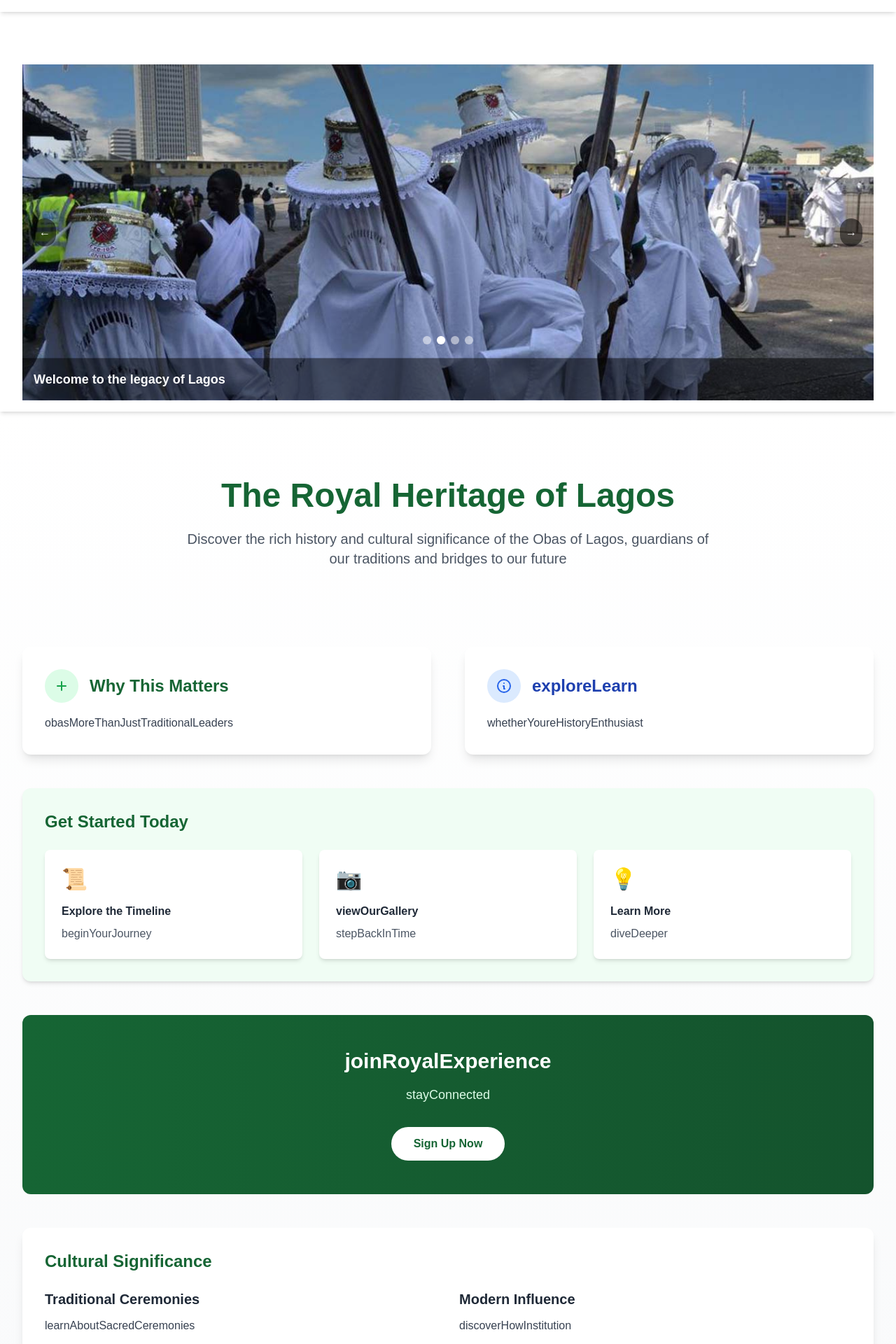
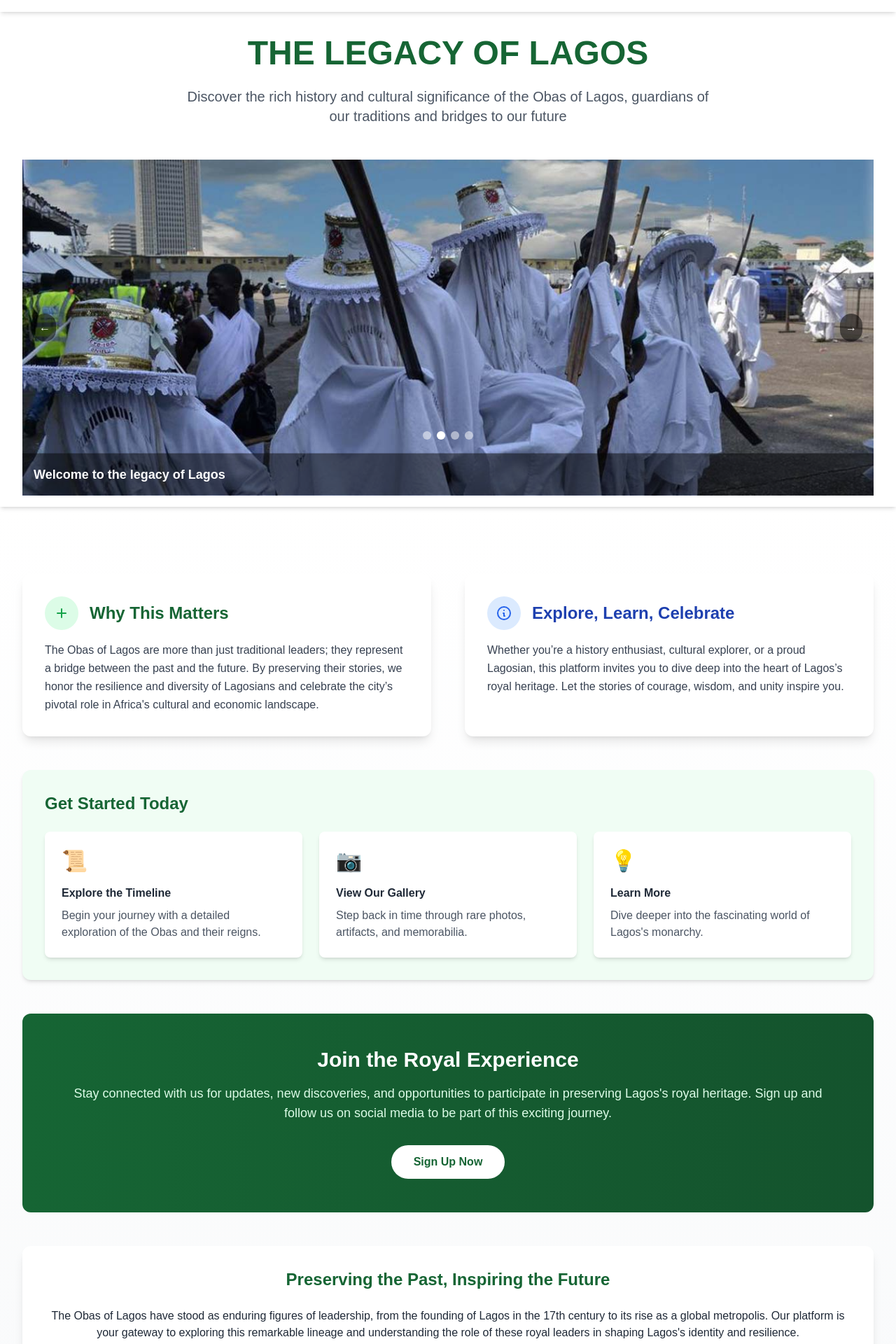
Before and after one commit to rolandaayo/obaoflagos, a Next.js app: page / in a window 1280 px wide. Shown: the part 100-2020 px from the top of the page at 70% size. Built offline with nearby package versions, Linux system fonts and the light colour scheme.

Commit message:
refixed the home page

```diff
--- a/src/app/components/Body.jsx
+++ b/src/app/components/Body.jsx
@@ -18,7 +18,7 @@ export default function Body() {
     <div className="bg-gradient-to-b from-white to-gray-50 pb-20 text-black pt-24 shadow-md">
       <div className="mx-auto max-w-7xl px-4 md:px-8 flex flex-col space-y-12">
         {/* Hero Section */}
-        <MotionSection
+        {/* <MotionSection
           className="text-center mb-16"
           initial={fadeInUp.initial}
           animate={fadeInUp.animate}
@@ -30,7 +30,7 @@ export default function Body() {
           <p className="text-xl text-gray-600 max-w-3xl mx-auto">
             {t("discoverRichHistory")}
           </p>
-        </MotionSection>
+        </MotionSection> */}
 
         {/* Main Content Sections */}
         <div className="grid md:grid-cols-2 gap-12">
@@ -62,7 +62,7 @@ export default function Body() {
               </h2>
             </div>
             <p className="text-gray-700 leading-relaxed">
-              {t("obasMoreThanJustTraditionalLeaders")}
+              {t("The Obas of Lagos are more than just traditional leaders; they represent a bridge between the past and the future. By preserving their stories, we honor the resilience and diversity of Lagosians and celebrate the city’s pivotal role in Africa's cultural and economic landscape.")}
             </p>
           </MotionSection>
 
@@ -90,11 +90,11 @@ export default function Body() {
                 </svg>
               </div>
               <h2 className="text-2xl font-bold text-blue-800">
-                {t("exploreLearn")}
+                {t("Explore, Learn, Celebrate")}
               </h2>
             </div>
             <p className="text-gray-700 leading-relaxed">
-              {t("whetherYoureHistoryEnthusiast")}
+              {t("Whether you’re a history enthusiast, cultural explorer, or a proud Lagosian, this platform invites you to dive deep into the heart of Lagos’s royal heritage. Let the stories of courage, wisdom, and unity inspire you.")}
             </p>
           </MotionSection>
         </div>
@@ -115,19 +115,19 @@ export default function Body() {
               <h3 className="font-bold mb-2 text-gray-800">
                 {t("exploreTimeline")}
               </h3>
-              <p className="text-gray-600">{t("beginYourJourney")}</p>
+              <p className="text-gray-600">{t("Begin your journey with a detailed exploration of the Obas and their reigns.")}</p>
             </div>
             <div className="bg-white p-6 rounded-lg shadow-md hover:shadow-lg transition-shadow duration-300">
               <div className="text-3xl mb-4">📷</div>
               <h3 className="font-bold mb-2 text-gray-800">
-                {t("viewOurGallery")}
+                {t("View Our Gallery")}
               </h3>
-              <p className="text-gray-600">{t("stepBackInTime")}</p>
+              <p className="text-gray-600">{t("Step back in time through rare photos, artifacts, and memorabilia.")}</p>
             </div>
             <div className="bg-white p-6 rounded-lg shadow-md hover:shadow-lg transition-shadow duration-300">
               <div className="text-3xl mb-4">💡</div>
               <h3 className="font-bold mb-2 text-gray-800">{t("learnMore")}</h3>
-              <p className="text-gray-600">{t("diveDeeper")}</p>
+              <p className="text-gray-600">{t("Dive deeper into the fascinating world of Lagos's monarchy.")}</p>
             </div>
           </div>
         </MotionSection>
@@ -140,9 +140,9 @@ export default function Body() {
           transition={{ ...fadeInUp.transition, delay: 0.5 }}
         >
           <h2 className="text-3xl font-bold mb-4">
-            {t("joinRoyalExperience")}
+            {t("Join the Royal Experience")}
           </h2>
-          <p className="text-lg mb-8 text-green-100">{t("stayConnected")}</p>
+          <p className="text-lg mb-8 text-green-100">{t("Stay connected with us for updates, new discoveries, and opportunities to participate in preserving Lagos's royal heritage. Sign up and follow us on social media to be part of this exciting journey.")}</p>
           <button className="bg-white text-green-800 px-8 py-3 rounded-full font-bold hover:bg-green-100 transition-colors duration-300">
             {t("signUpNow")}
           </button>
@@ -155,25 +155,14 @@ export default function Body() {
           animate={fadeInUp.animate}
           transition={{ ...fadeInUp.transition, delay: 0.6 }}
         >
-          <h2 className="text-2xl font-bold mb-6 text-green-800">
-            {t("culturalSignificance")}
+          <h2 className="text-2xl text-center font-bold mb-6 text-green-800">
+            {t("Preserving the Past, Inspiring the Future")}
           </h2>
-          <div className="grid md:grid-cols-2 gap-8">
+          <div className="gap-8">
             <div>
-              <h3 className="font-bold text-xl mb-3 text-gray-800">
-                {t("traditionalCeremonies")}
+              <h3 className=" text-center mb-3 text-gray-800">
+                {t("The Obas of Lagos have stood as enduring figures of leadership, from the founding of Lagos in the 17th century to its rise as a global metropolis. Our platform is your gateway to exploring this remarkable lineage and understanding the role of these royal leaders in shaping Lagos's identity and resilience.")}
               </h3>
-              <p className="text-gray-700 mb-4">
-                {t("learnAboutSacredCeremonies")}
-              </p>
-            </div>
-            <div>
-              <h3 className="font-bold text-xl mb-3 text-gray-800">
-                {t("modernInfluence")}
-              </h3>
-              <p className="text-gray-700 mb-4">
-                {t("discoverHowInstitution")}
-              </p>
             </div>
           </div>
         </MotionSection>
--- a/src/app/components/Header.jsx
+++ b/src/app/components/Header.jsx
@@ -47,10 +47,21 @@ export default function Header() {
   };
 
   return (
-    <div className="bg-white/95 pt-24 shadow-md py-4 relative">
+    <div className="bg-white/95 pt-14 shadow-md py-4 relative">
+      <div className="pb-12">
+
+         <h1 className="text-4xl text-center md:text-5xl font-bold mb-6 text-green-800">
+            {t("THE LEGACY OF LAGOS")}
+          </h1>
+          <p className="text-xl text-center text-gray-600 max-w-3xl mx-auto">
+            {t("discoverRichHistory")}
+          </p>
+      </div>
       <div className="mx-auto max-w-7xl px-4 md:px-8">
+
         <div className="h-[60vh] relative">
           <AnimatePresence mode="wait">
+
             <motion.div
               key={currentSlide}
               initial={{ opacity: 0 }}
--- a/src/app/components/Navbar.jsx
+++ b/src/app/components/Navbar.jsx
@@ -44,7 +44,7 @@ export default function Navbar() {
               OBA OF LAGOS
             </motion.div>
             <div className="hidden md:flex items-center space-x-8">
-              <NavLink href="/pages/gallery">{t("Gallery")}</NavLink>
+              {/* <NavLink href="/pages/gallery">{t("Gallery")}</NavLink> */}
               <NavLink href="/pages/about">{t("about")}</NavLink>
               <NavLink href="/pages/theking">{t("obaAkiolu")}</NavLink>
               <div className="relative group">
```
Also changed, not shown: public/images/Eyo-Festival.jpg.png (added).
